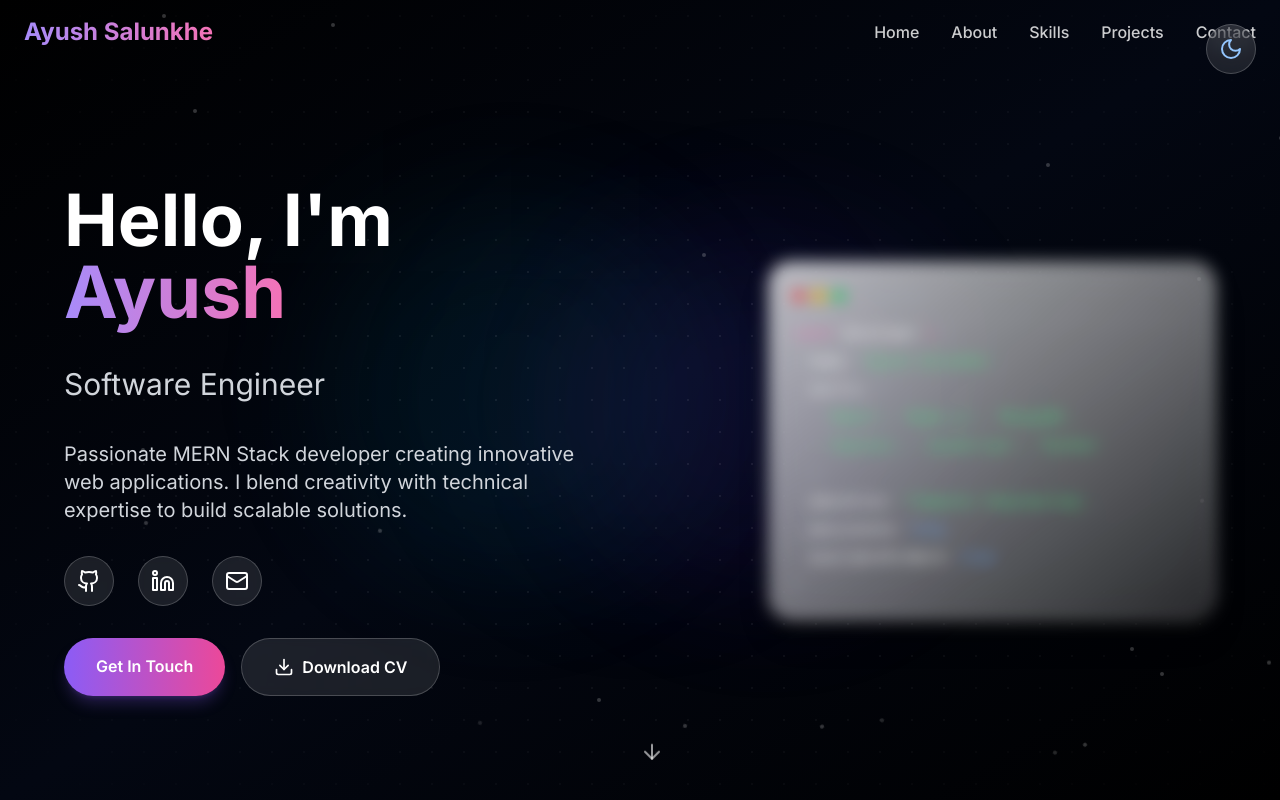
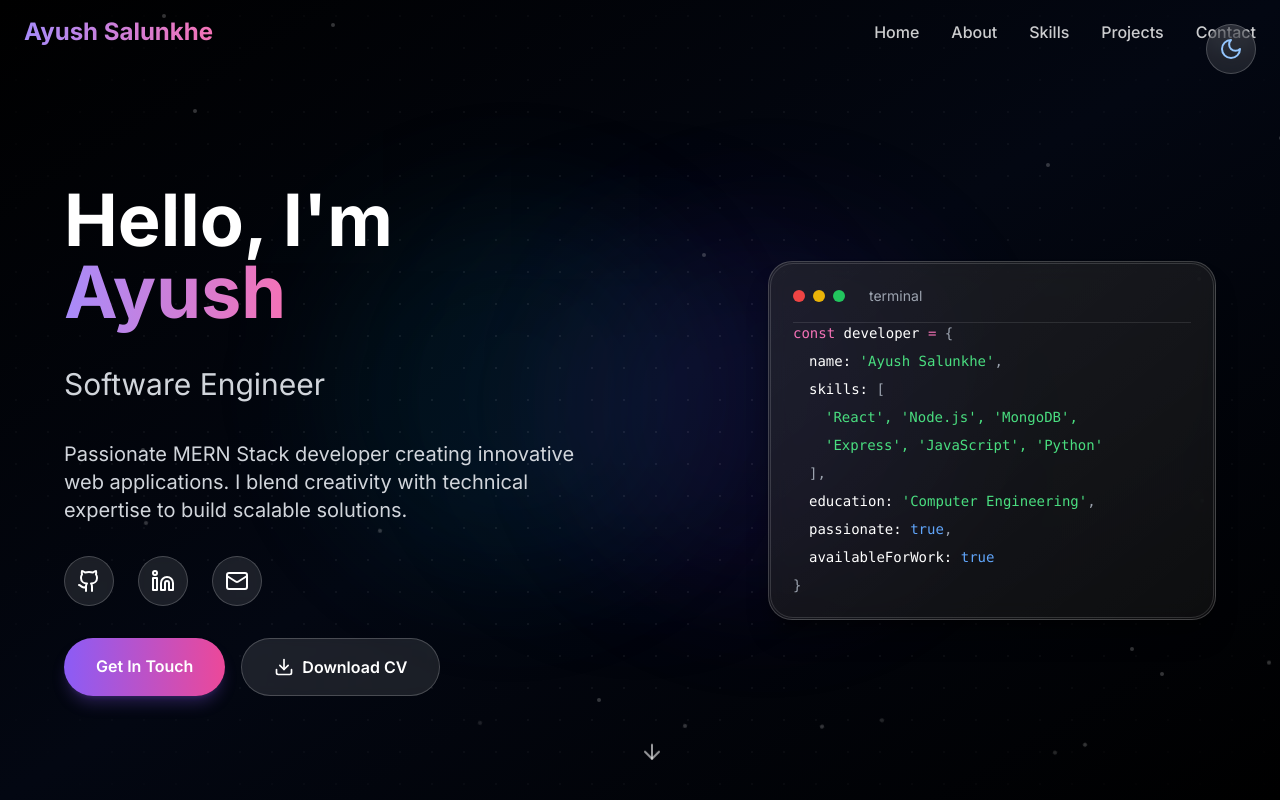
Before and after one commit to ayushsalunkhe/portfolio-v2, a React (Vite) app: page / in a window 1280 px wide. Shown: the top 800 px of the page. Built offline with nearby package versions, Linux system fonts and the light colour scheme.

Commit message:
Update GlassCard.tsx

```diff
--- a/src/react-app/components/GlassCard.tsx
+++ b/src/react-app/components/GlassCard.tsx
@@ -1,12 +1,3 @@
-import { ReactNode } from 'react';
-
-interface GlassCardProps {
-  children: ReactNode;
-  className?: string;
-  hover?: boolean;
-  stickyIndex?: number;
-}
-
 export default function GlassCard({
   children,
   className = '',
@@ -18,30 +9,23 @@ export default function GlassCard({
       id={stickyIndex ? `sticky-card-${stickyIndex}` : undefined}
       className={`
         relative overflow-hidden
-        backdrop-blur-xl // Main blur effect - slightly toned down to prevent over-blurring content
-
-        // --- CRITICAL ADJUSTMENT: ENSURING VISIBILITY IN LIGHT MODE ---
-        // We're making the white background more opaque to ensure it's always visible,
-        // while still using a gradient for depth.
-        bg-gradient-to-br from-white/70 to-white/50 // Significantly more opaque white for light mode
-
-        // Dark mode settings (assuming a dark background for your page in dark mode)
-        dark:bg-white/10 dark:to-white/5
-
-        border border-gray-200/80 dark:border-white/20 // Stronger, more defined borders
+        backdrop-blur-md
+        bg-gradient-to-br from-white/90 to-white/80
+        dark:from-white/10 dark:to-white/5
+        border border-gray-200/80 dark:border-white/20
         rounded-3xl p-6
-
         ${hover ? 'hover:scale-[1.01] hover:shadow-2xl hover:shadow-gray-300/50 dark:hover:shadow-black/50 hover:border-gray-300/90 dark:hover:border-white/30' : ''}
         transition-all duration-500 ease-in-out
-        shadow-xl shadow-gray-200/40 dark:shadow-black/40 // More pronounced shadow for depth
+        shadow-xl shadow-gray-200/40 dark:shadow-black/40
         ${stickyIndex ? 'sticky-card' : ''}
         ${className}
       `}
     >
-      {/* Subtle Inner Border/Highlight - made more prominent for definition */}
       <div className="absolute inset-[1px] rounded-[calc(1.5rem-1px)] border border-white/80 dark:border-white/15 pointer-events-none"></div>
 
-      {children}
+      <div className="relative z-10 text-black dark:text-white">
+        {children}
+      </div>
     </div>
   );
 }
```
